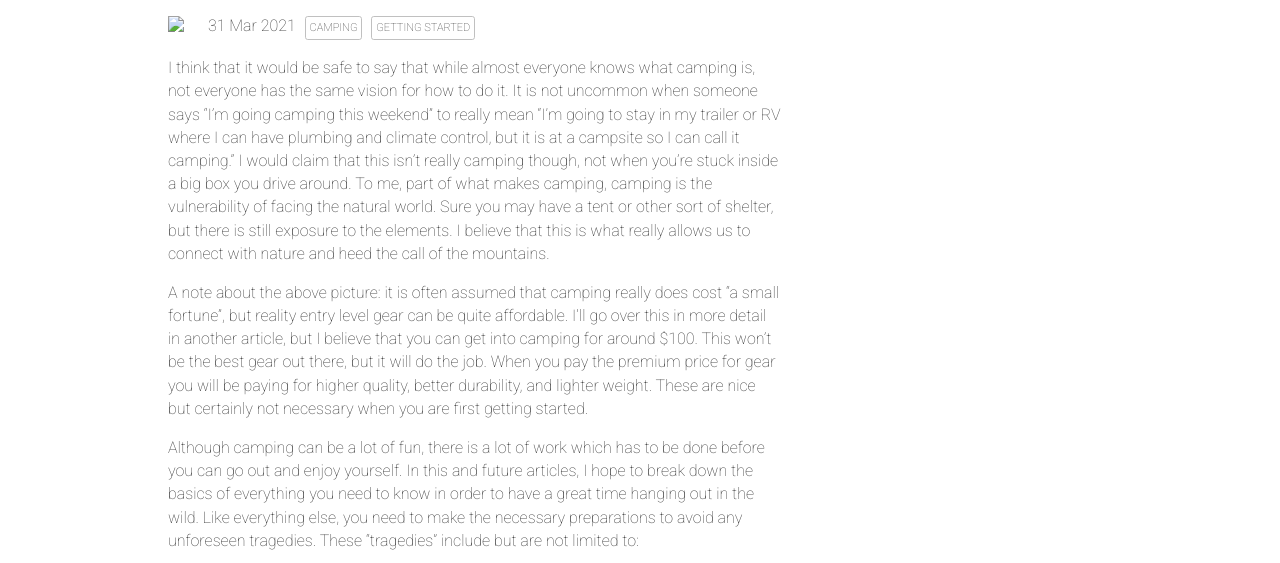
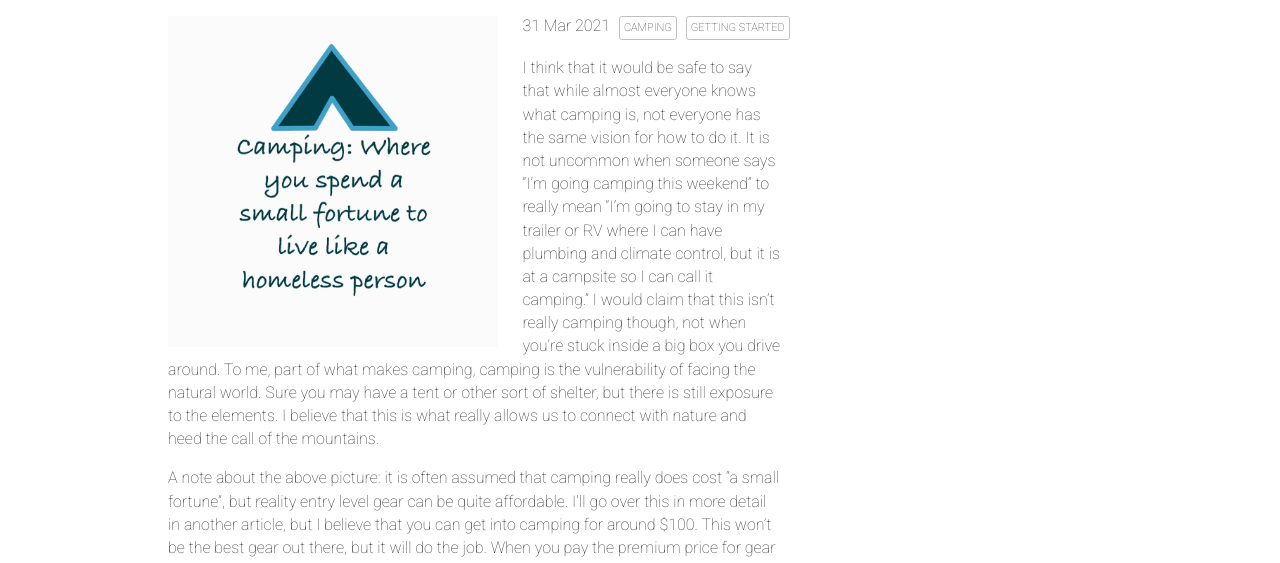
Before and after one commit to matkat99/backcountrybasics, an Eleventy site: page posts/camping-basics.md in a window 1280 px wide. Shown: the part 151-714 px from the top of the page. Built offline with nearby package versions, Linux system fonts and the light colour scheme; Eleventy itself is replaced by a stand-in of ours; files that its build step writes are made by us from their sources.

Commit message:
fix images

```diff
--- a/posts/camping-basics.md
+++ b/posts/camping-basics.md
@@ -6,7 +6,7 @@ tags:
   - camping
   - getting started
 layout: layouts/post.njk
-image: img/Camping_2.jpg
+image: img/Camping-2.jpg
 ---
 
 I think that it would be safe to say that while almost everyone knows what camping is, not everyone has the same vision for how to do it. It is not uncommon when someone says “I’m going camping this weekend” to really mean “I’m going to stay in my trailer or RV where I can have plumbing and climate control, but it is at a campsite so I can call it camping.” I would claim that this isn’t really camping though, not when you’re stuck inside a big box you drive around. To me, part of what makes camping, camping is the vulnerability of facing the natural world. Sure you may have a tent or other sort of shelter, but there is still exposure to the elements. I believe that this is what really allows us to connect with nature and heed the call of the mountains.
--- a/posts/hiking-basics.md
+++ b/posts/hiking-basics.md
@@ -6,7 +6,7 @@ tags:
   - hiking
   - getting started
 layout: layouts/post.njk
-image: img/dayhike.jpg
+image: img/dayhike.JPG
 ---
 
 > “Oh, the places you’ll go!” (Dr. Seuss)
```
